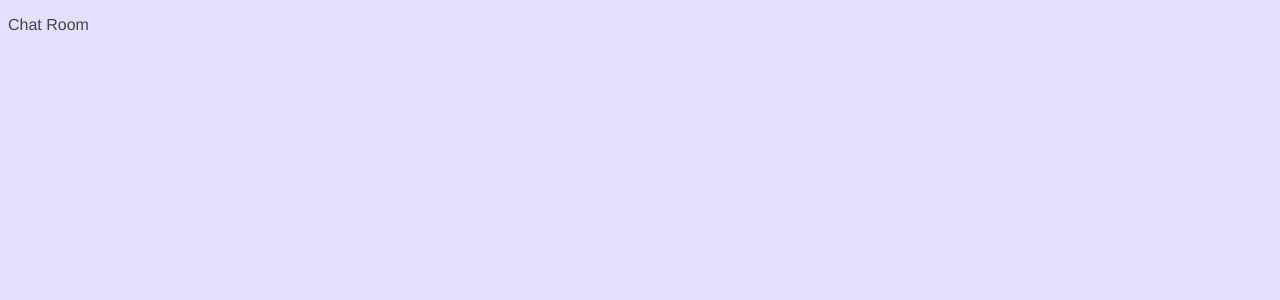
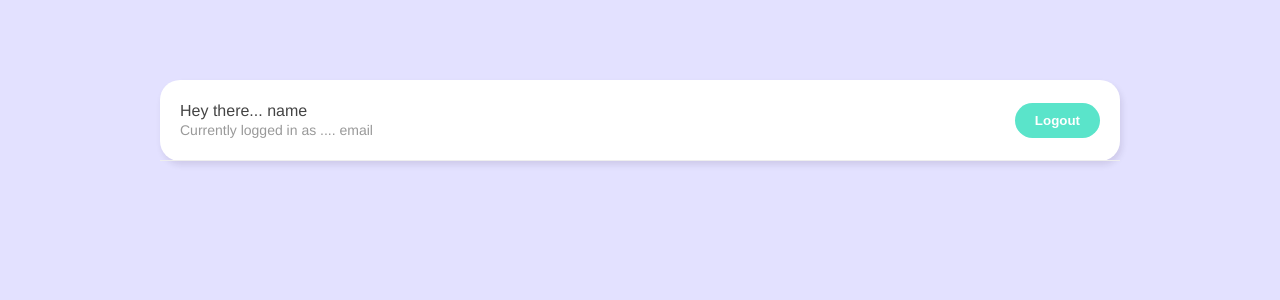
Before and after one commit to sezohessen/VueChatRoom, a Vue app: page /chatroom in a window 1280 px wide. Shown: the top 300 px of the page. Built offline with nearby package versions, Linux system fonts and the light colour scheme.

Commit message:
Logout composable

```diff
--- /dev/null
+++ b/src/components/Navbar.vue
@@ -0,0 +1,44 @@
+<template>
+  <nav>
+      <div>
+          <p>Hey there... name</p>
+          <p class="email">Currently logged in as .... email</p>
+      </div>
+      <button @click="handleClick">Logout</button>
+  </nav>
+</template>
+
+<script>
+import useLogout from '../composables/useLogout'
+export default {
+    setup(){
+        const {error,logout} = useLogout()
+        const handleClick = async()=>{
+            await logout()
+            if(!error.value){
+                console.log('User logged out')
+            }
+        }
+        return {handleClick}
+    }
+}
+</script>
+
+<style>
+  nav {
+    padding: 20px;
+    border-bottom: 1px solid #eee;
+    display: flex;
+    justify-content: space-between;
+    align-items: center;
+  }
+  nav p {
+    margin: 2px auto;
+    font-size: 16px;
+    color: #444;
+  }
+  nav p.email {
+    font-size: 14px;
+    color: #999;
+  }
+</style>
--- /dev/null
+++ b/src/composables/useLogout.js
@@ -0,0 +1,19 @@
+import { projectAuth } from "@/firebase/config"
+import { signOut } from "firebase/auth"
+import { ref } from "vue"
+const error = ref(null)
+
+const logout = async () => {
+    error.value = null
+    try {
+        await signOut(projectAuth)
+    } catch (err) {
+        console.log(err)
+        error.value = err.message
+    }
+
+}
+const useLogout = ()=>{
+    return {error,logout}
+}
+export default useLogout
--- a/src/views/Chatroom.vue
+++ b/src/views/Chatroom.vue
@@ -1,10 +1,13 @@
 <template>
-  <p>Chat Room</p>
+  <div class="container">
+      <Navbar/>
+  </div>
 </template>
 
 <script>
+import Navbar from '../components/Navbar.vue'
 export default {
-
+    components:{Navbar}
 }
 </script>
 
```
